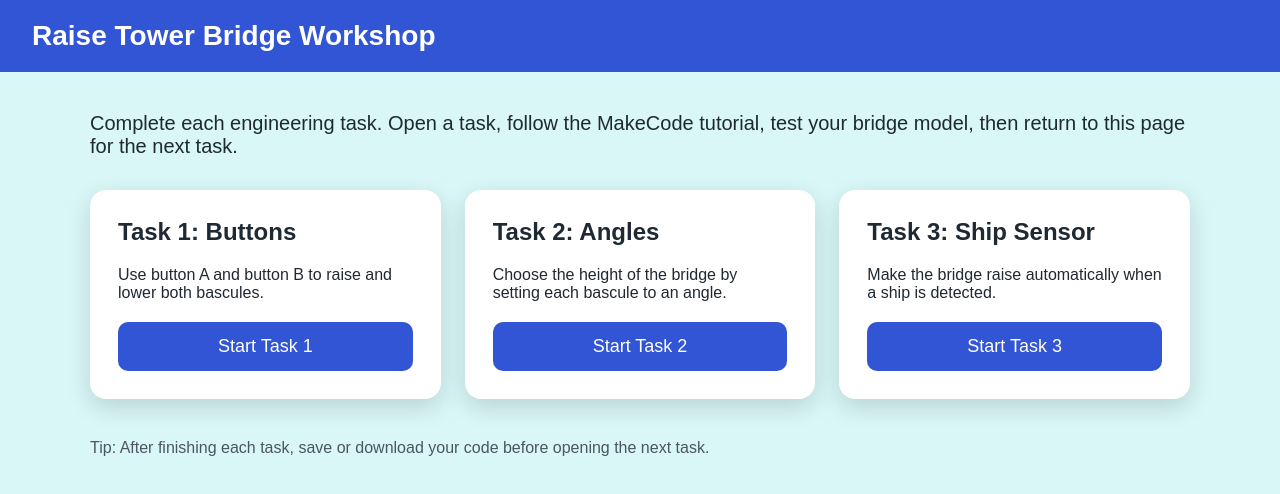
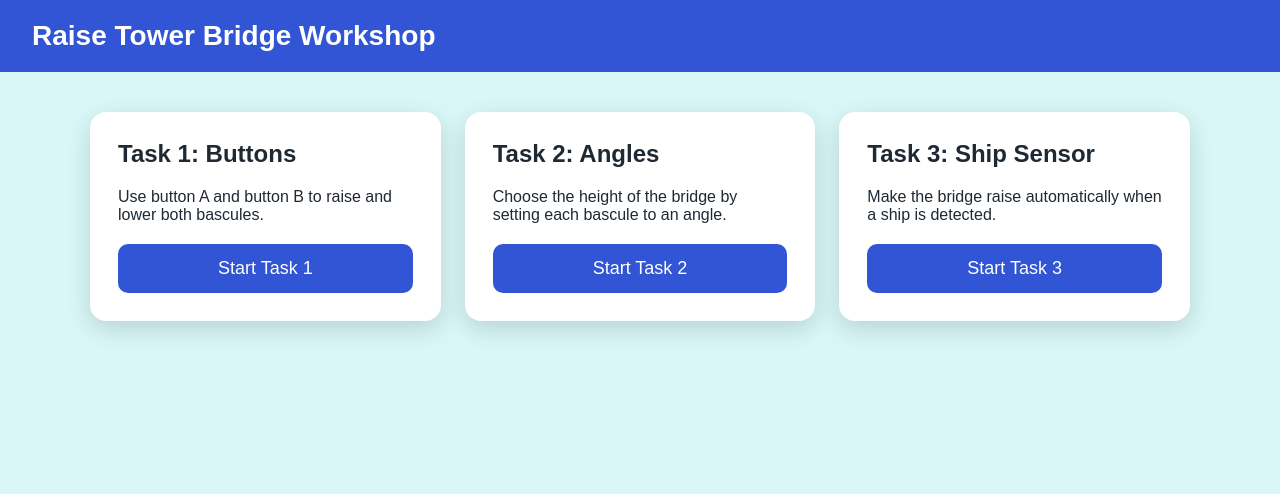
Before and after one commit to hisi741/raise-tower-bridge-tutorial, a plain HTML site: page docs/index.html in a window 1280 px wide. Drawn offline with Linux system fonts and the light colour scheme.

Commit message:
small index.html edit

```diff
--- a/docs/index.html
+++ b/docs/index.html
@@ -87,8 +87,6 @@
 
   <main class="container">
     <p class="intro">
-      Complete each engineering task. Open a task, follow the MakeCode tutorial,
-      test your bridge model, then return to this page for the next task.
     </p>
 
     <section class="tasks">
@@ -118,7 +116,7 @@
     </section>
 
     <p class="note">
-      Tip: After finishing each task, save or download your code before opening the next task.
+
     </p>
   </main>
 </body>
```
Also changed, not shown: 1 other file.
